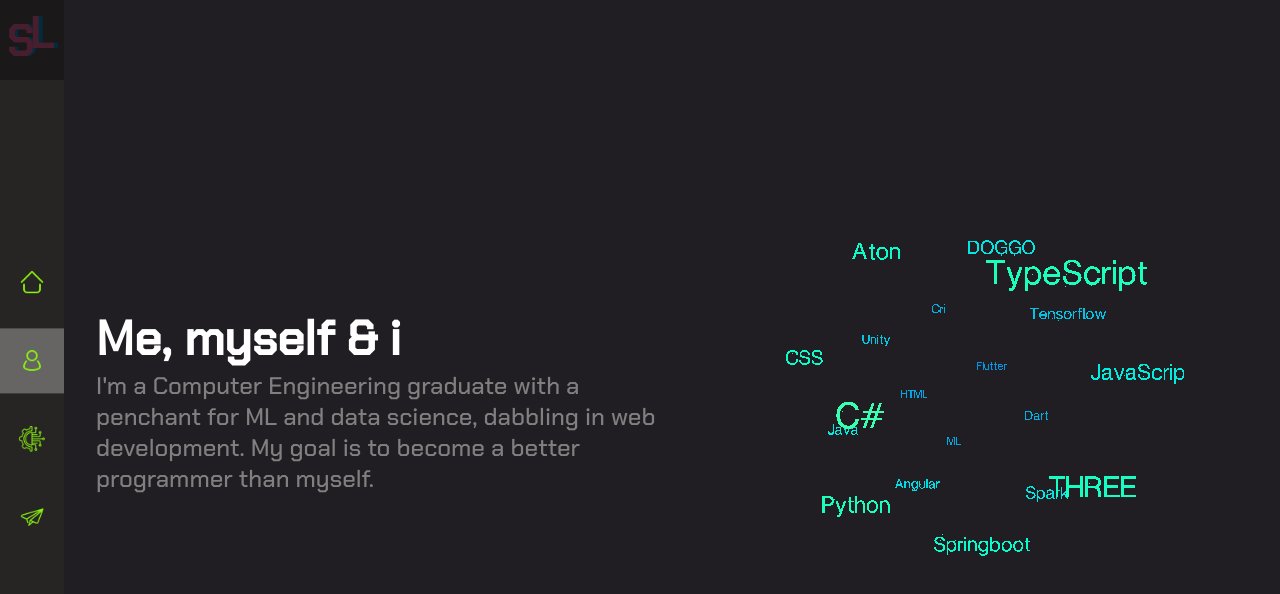
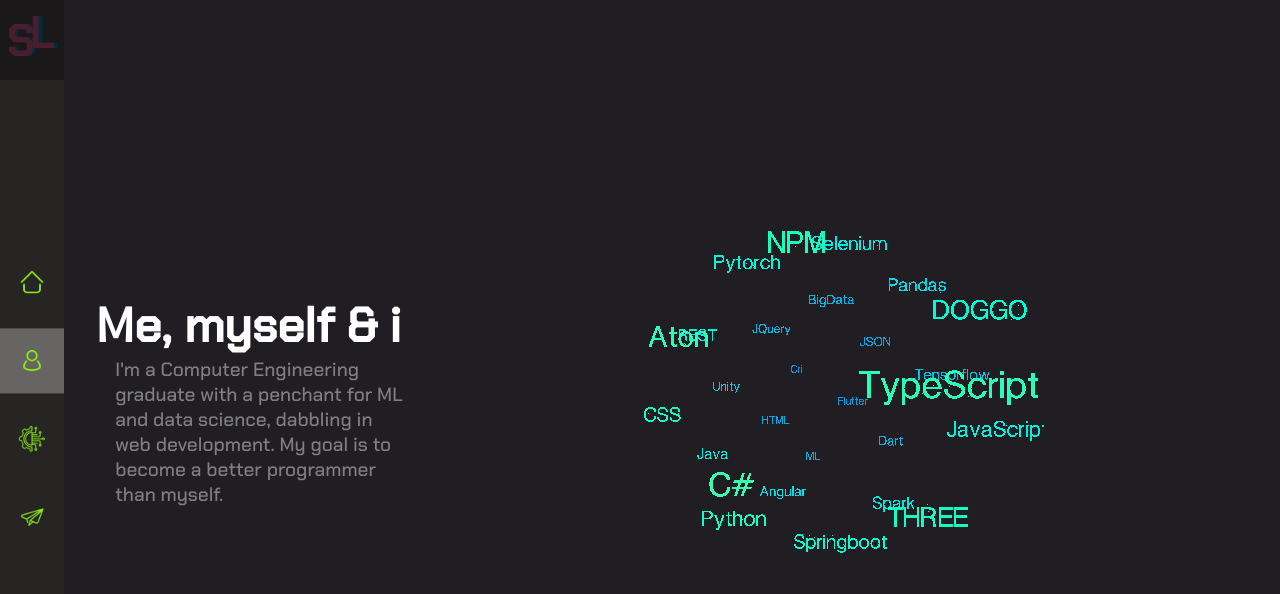
Before and after one commit to simoneloop/simoneloop.github.io, an Angular app: page /about in a window 1280 px wide. Shown: the top 594 px of the page. Built offline with nearby package versions, Linux system fonts and the light colour scheme.

Commit message:
adding skill

```diff
--- a/src/app/about/about.component.css
+++ b/src/app/about/about.component.css
@@ -6,3 +6,10 @@ p{
     font-size: 0.5em;
     color: gray;
 }
+
+.description-myself{
+    font-size: 0.4em;
+    color: gray;
+    margin-left: 1em;
+    width: 15em;
+}
--- a/src/app/about/about.component.html
+++ b/src/app/about/about.component.html
@@ -3,7 +3,7 @@
     <div class="left-content">
         <div class="intro">
             <span *ngFor="let num of uti.getSplit('Me,&nbsp; myself&nbsp; &&nbsp; i')" class="popping title-about">{{num}}</span>
-            <p>I'm a Computer Engineering graduate with a penchant for ML and data science, dabbling in web development. My goal is to become a better programmer than myself.</p>
+            <p class="description-myself">I'm a Computer Engineering graduate with a penchant for ML and data science, dabbling in web development. My goal is to become a better programmer than myself.</p>
 
         </div>
 
--- a/src/app/globus/globus.component.ts
+++ b/src/app/globus/globus.component.ts
@@ -52,7 +52,15 @@ export class GlobusComponent implements OnInit, AfterViewInit {
     'Tensorflow',
     'Aton',
     'Cri',
-    'DOGGO'
+    'DOGGO',
+    'REST',
+    'JSON',
+    'NPM',
+    'JQuery',
+    'Pandas',
+    'Pytorch',
+    'BigData',
+    'Selenium'
 
   ];
 
```
